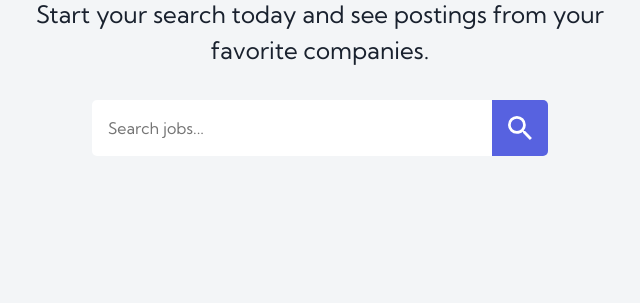
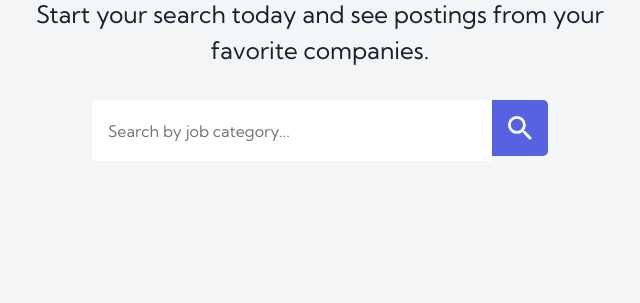
Before and after one commit to lexsac/jobsquare-capstone, a Flask app: page / in a window 1280 px wide. Shown: the part 353-656 px from the top of the page, without its empty margins (320-960 px from the left). Run offline with Flask 3, Linux system fonts and the light colour scheme; some libraries are stand-ins or nearby versions.

Commit message:
Added category search bar

```diff
--- a/templates/home-anon.html
+++ b/templates/home-anon.html
@@ -6,11 +6,20 @@
       <h1 class="home-anon__title">Find your next <span class="home-anon__title-span">dream job.</span></h1>
       <p class="home-anon__description">Start your search today and see postings from your favorite companies.</p>
 
-      <form action="{{ url_for('search') }}" class="home-anon__search-form">
-        <input type="text" name="query" placeholder="Search jobs..." class="home-anon__search-form__input">
-        <button class="home-anon__search-button" type="submit">
-          <img class="home-anon_search-button-icon" src="../static/assets/desktop/icon-search.svg" width="24" height="24"></span>
-        </button>
+      <form action='/jobs' class="home-anon__search-form" method="GET">
+        <input type="text" name="category-search" id="category-search" list="search-options" placeholder="Search by job category..." class="home-anon__search-form__input">
+
+        <datalist id="search-options">
+          {% for category in categories %}
+            <option value="{{ category.name }}">
+          {% endfor %}
+        </datalist>
+
+        <a href="/jobs">
+          <button class="home-anon__search-button" type="submit">
+            <img class="home-anon_search-button-icon" src="../static/assets/desktop/icon-search.svg" width="24" height="24"></span>
+          </button>
+        </a>
       </form>
     </div>
   </div>
```
